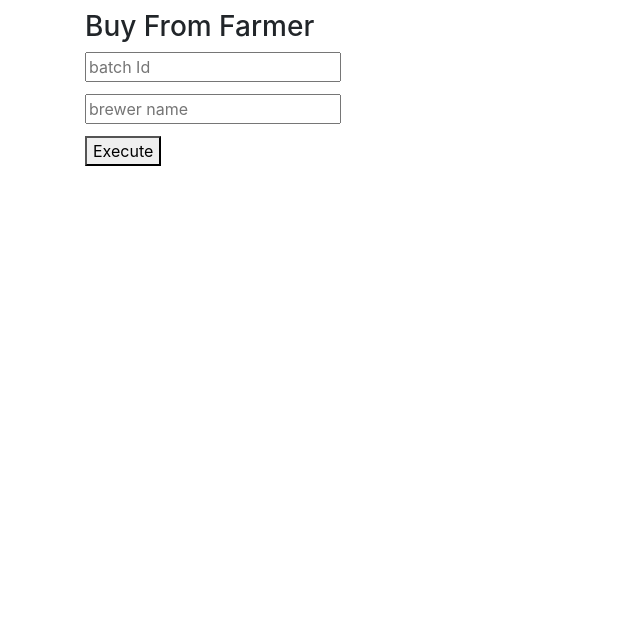
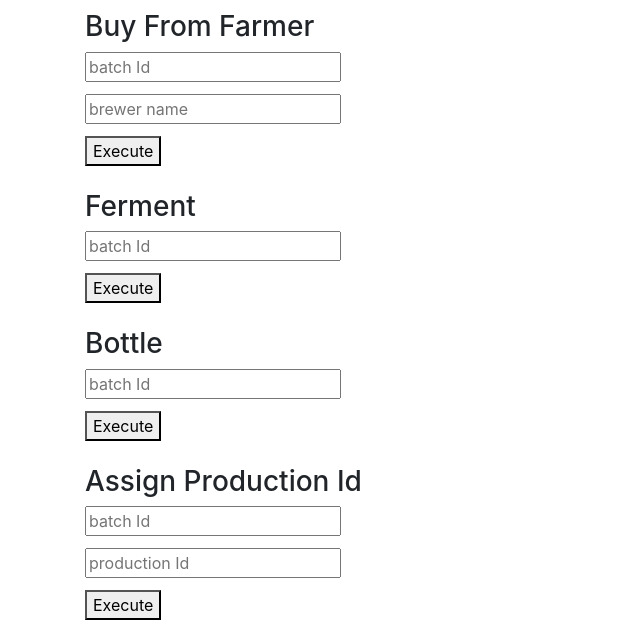
Before and after one commit to albertsundjaja/dapp_wine_supplychain, a website built with webpack: page app/src/index.html in a window 1280 px wide. Shown: the part 754-1398 px from the top of the page, without its empty margins (0-640 px from the left). Before the commit the page ends 944 px from the top, so only its background shows below. Built offline with nearby package versions, Linux system fonts and the light colour scheme; what web3 would draw is missing.

Commit message:
finished brewer

```diff
--- a/app/src/index.html
+++ b/app/src/index.html
@@ -109,6 +109,37 @@
                 </div>
             </div>
             <br/>
+            <div class="row">
+                <div class="col-12">
+                    <h3>Ferment</h3>
+                    <input type="text" placeholder="batch Id" id="fermentId"/>
+                    <button onclick="App.ferment()">Execute</button>
+                    <br/>
+                    <span id="fermentStatus"></span>
+                </div>
+            </div>
+            <br/>
+            <div class="row">
+                <div class="col-12">
+                    <h3>Bottle</h3>
+                    <input type="text" placeholder="batch Id" id="bottleId"/>
+                    <button onclick="App.bottle()">Execute</button>
+                    <br/>
+                    <span id="bottleStatus"></span>
+                </div>
+            </div>
+            <br/>
+            <div class="row">
+                <div class="col-12">
+                    <h3>Assign Production Id</h3>
+                    <input type="text" placeholder="batch Id" id="assignId"/>
+                    <input type="text" placeholder="production Id" id="assignProductionId"/>
+                    <button onclick="App.assignId()">Execute</button>
+                    <br/>
+                    <span id="assignStatus"></span>
+                </div>
+            </div>
+            <br/>
         </div>
     </div>
 </div>
--- a/app/src/index.js
+++ b/app/src/index.js
@@ -48,7 +48,7 @@ const App = {
         // if there is error, display it
         if (error != null) {
             console.log(error);
-            document.getElementById("addRoleStatus").innerHTML = "Unable to process transaction - are you allowed to access this endpoint?";
+            document.getElementById("addRoleStatus").innerHTML = "Unable to process transaction - check console message";
             return;
         }
         document.getElementById("addRoleStatus").innerHTML = "Role added";
@@ -63,7 +63,7 @@ const App = {
         // if there is error, display it
         if (error != null) {
             console.log(error);
-            document.getElementById("addRoleStatus").innerHTML = "Unable to process transaction - are you allowed to access this endpoint?";
+            document.getElementById("addRoleStatus").innerHTML = "Unable to process transaction - check console message";
             return;
         }
         console.log(checkFarmer);
@@ -79,7 +79,7 @@ const App = {
         // if there is error, display it
         if (error != null) {
             console.log(error);
-            document.getElementById("harvestStatus").innerHTML = "Unable to process transaction - are you allowed to access this endpoint?";
+            document.getElementById("harvestStatus").innerHTML = "Unable to process transaction - check console message";
             return;
         }
         document.getElementById("harvestStatus").innerHTML = "Grape %i harvested".replace("%i", batchId);
@@ -93,7 +93,7 @@ const App = {
         // if there is error, display it
         if (error != null) {
             console.log(error);
-            document.getElementById("packStatus").innerHTML = "Unable to process transaction - are you allowed to access this endpoint?";
+            document.getElementById("packStatus").innerHTML = "Unable to process transaction - check console message";
             return;
         }
         document.getElementById("packStatus").innerHTML = "Grape %i packed".replace("%i", batchId);
@@ -108,12 +108,54 @@ const App = {
         // if there is error, display it
         if (error != null) {
             console.log(error);
-            document.getElementById("buyFromFarmerStatus").innerHTML = "Unable to process transaction - are you allowed to access this endpoint?";
+            document.getElementById("buyFromFarmerStatus").innerHTML = "Unable to process transaction - check console message";
             return;
         }
         document.getElementById("buyFromFarmerStatus").innerHTML = "Grape %i bought".replace("%i", batchId);
     },
 
+    ferment: async function () {
+        const {ferment} = this.meta.methods;
+        const batchId = document.getElementById("fermentId").value;
+        let error = null;
+        await ferment(batchId).send({from: this.account}).catch((err) => error = err);
+        // if there is error, display it
+        if (error != null) {
+            console.log(error);
+            document.getElementById("fermentStatus").innerHTML = "Unable to process transaction - check console message";
+            return;
+        }
+        document.getElementById("fermentStatus").innerHTML = "Grape %i fermented".replace("%i", batchId);
+    },
+
+    bottle: async function () {
+        const {bottle} = this.meta.methods;
+        const batchId = document.getElementById("bottleId").value;
+        let error = null;
+        await bottle(batchId).send({from: this.account}).catch((err) => error = err);
+        // if there is error, display it
+        if (error != null) {
+            console.log(error);
+            document.getElementById("bottleStatus").innerHTML = "Unable to process transaction - check console message";
+            return;
+        }
+        document.getElementById("bottleStatus").innerHTML = "Grape %i bottled".replace("%i", batchId);
+    },
+
+    assignId: async function () {
+        const {assignProductionId} = this.meta.methods;
+        const batchId = document.getElementById("assignId").value;
+        const productionId = document.getElementById("assignProductionId").value;
+        let error = null;
+        await assignProductionId(batchId, productionId).send({from: this.account}).catch((err) => error = err);
+        // if there is error, display it
+        if (error != null) {
+            console.log(error);
+            document.getElementById("assignStatus").innerHTML = "Unable to process transaction - check console message";
+            return;
+        }
+        document.getElementById("assignStatus").innerHTML = "Grape %i assigned with product id".replace("%i", batchId);
+    }
 
 };
 
```
